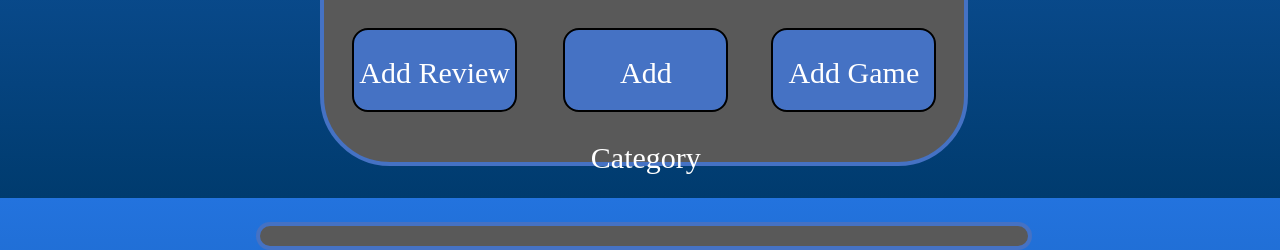
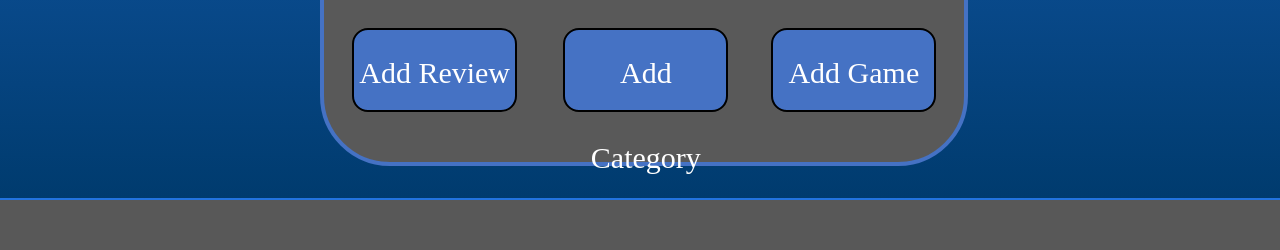
Before and after one commit to 2390201w/wad_project, a Django app: template templates/gamer_view/my_account.html in a window 1280 px wide. Shown: the part 602-852 px from the top of the page. After the commit the page ends 802 px from the top, so only its background shows below. Run offline with Django 3.2, Linux system fonts and the light colour scheme; the template is opened without the code that fills it, so the values that code supplies are empty.

Commit message:
fixed review box when theres no review in my account

```diff
--- a/templates/gamer_view/my_account.html
+++ b/templates/gamer_view/my_account.html
@@ -25,8 +25,8 @@
 	</div>
 
 	<!-- user reviews content box -->
-	<div class="content_box" id="review_box">
 		{% if myReviews %}
+		<div class="content_box" id="review_box">
 		<p> Your Reviews: </p>
 		{% for rev in myReviews %}
 			<!-- display the game name and the user's rating for it -->
@@ -52,7 +52,8 @@
 			<!-- review description written by the user -->
 			<div class="page_button" id="format_user_description">{{ rev.review }}</div>
 		{% endfor %}
+		</div>
 	{% endif %}
-	</div>
+
 
 {% endblock %}
```
Also changed, not shown: media/profile_images/ds.jpg (added), media/profile_images/fifa.jpg (added).
